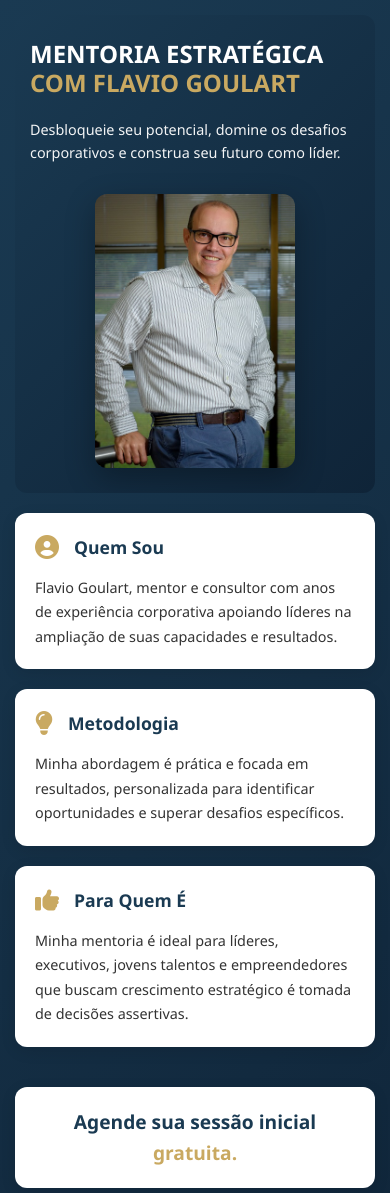
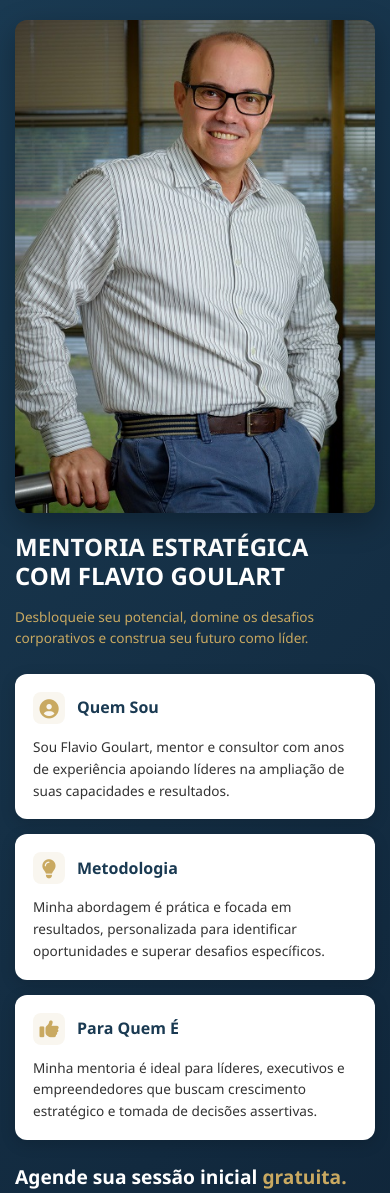
Before and after one commit to FMG-consult/Mentoria, a plain HTML site: page index.html in a window 390 px wide. Shown: the top 1193 px of the page. Drawn offline with Linux system fonts and the light colour scheme.

Commit message:
Add files via upload

```diff
--- a/index.html
+++ b/index.html
@@ -8,32 +8,28 @@
     <link rel="stylesheet" href="https://cdnjs.cloudflare.com/ajax/libs/font-awesome/6.4.0/css/all.min.css">
 </head>
 <body>
-    <div class="container">
-        <!-- Header Section -->
-        <header class="header">
-            <div class="header-content">
-                <div class="header-text">
-                    <h1>MENTORIA ESTRATÉGICA<br><span class="highlight">COM FLAVIO GOULART</span></h1>
+    <div class="page-wrapper">
+        <!-- Background com foto integrada -->
+        <div class="background-section">
+            <div class="content-wrapper">
+                <!-- Coluna Esquerda - Conteúdo -->
+                <div class="left-column">
+                    <!-- Título e Subtítulo -->
+                    <div class="header-section">
+                        <h1>MENTORIA ESTRATÉGICA<br>COM FLAVIO GOULART</h1>
                         <p class="tagline">Desbloqueie seu potencial, domine os desafios corporativos e construa seu futuro como líder.</p>
                     </div>
-                <div class="header-image">
-                    <img src="flavio.jpg" alt="Flavio Goulart - Mentor Estratégico" class="mentor-photo">
-                </div>
-            </div>
-        </header>
 
-        <!-- Main Content Section -->
-        <main class="main-content">
-            <!-- Quem Sou Box -->
+                    <!-- Box Quem Sou -->
                     <div class="info-box">
                         <div class="box-header">
                             <i class="fas fa-user-circle"></i>
                             <h2>Quem Sou</h2>
                         </div>
-                <p>Flavio Goulart, mentor e consultor com anos de experiência corporativa apoiando líderes na ampliação de suas capacidades e resultados.</p>
+                        <p>Sou Flavio Goulart, mentor e consultor com anos de experiência apoiando líderes na ampliação de suas capacidades e resultados.</p>
                     </div>
 
-            <!-- Metodologia Box -->
+                    <!-- Box Metodologia -->
                     <div class="info-box">
                         <div class="box-header">
                             <i class="fas fa-lightbulb"></i>
@@ -42,18 +38,18 @@
                         <p>Minha abordagem é prática e focada em resultados, personalizada para identificar oportunidades e superar desafios específicos.</p>
                     </div>
 
-            <!-- Para Quem É Box -->
+                    <!-- Box Para Quem É -->
                     <div class="info-box">
                         <div class="box-header">
                             <i class="fas fa-thumbs-up"></i>
                             <h2>Para Quem É</h2>
                         </div>
-                <p>Minha mentoria é ideal para líderes, executivos, jovens talentos e empreendedores que buscam crescimento estratégico é tomada de decisões assertivas.</p>
+                        <p>Minha mentoria é ideal para líderes, executivos e empreendedores que buscam crescimento estratégico e tomada de decisões assertivas.</p>
                     </div>
 
-            <!-- CTA Section -->
-            <div class="cta-section">
-                <h3>Agende sua sessão inicial <span class="highlight">gratuita.</span></h3>
+                    <!-- CTA -->
+                    <div class="cta-text">
+                        <h3>Agende sua sessão inicial <span>gratuita.</span></h3>
                     </div>
 
                     <!-- Contact Buttons -->
@@ -71,7 +67,14 @@
                             <span>linkedin.com/in/flaviogoulart</span>
                         </a>
                     </div>
-        </main>
+                </div>
+
+                <!-- Coluna Direita - Foto -->
+                <div class="right-column">
+                    <img src="flavio.jpg" alt="Flavio Goulart - Mentor Estratégico" class="mentor-photo">
+                </div>
+            </div>
+        </div>
     </div>
 
     <script src="script.js"></script>
--- a/styles.css
+++ b/styles.css
@@ -22,84 +22,71 @@
 }
 
 /* ===========================
-   BODY E CONTAINER
+   BODY E ESTRUTURA PRINCIPAL
    =========================== */
 
 body {
     font-family: 'Segoe UI', Tahoma, Geneva, Verdana, sans-serif;
-    background: linear-gradient(135deg, var(--primary-color) 0%, #0f2438 100%);
     color: var(--text-color);
     line-height: 1.6;
+    margin: 0;
+    padding: 0;
+}
+
+.page-wrapper {
+    width: 100%;
     min-height: 100vh;
 }
 
-.container {
+.background-section {
+    background: linear-gradient(135deg, #1a3a52 0%, #0f2438 100%);
+    min-height: 100vh;
+    padding: 40px 20px;
+    display: flex;
+    align-items: center;
+    justify-content: center;
+}
+
+.content-wrapper {
+    display: grid;
+    grid-template-columns: 1fr 1fr;
+    gap: 40px;
     max-width: 1200px;
-    margin: 0 auto;
-    padding: 20px;
+    width: 100%;
+    align-items: flex-start;
+}
+
+/* ===========================
+   COLUNA ESQUERDA
+   =========================== */
+
+.left-column {
+    display: flex;
+    flex-direction: column;
+    gap: 20px;
 }
 
 /* ===========================
    HEADER SECTION
    =========================== */
 
-.header {
-    background: linear-gradient(135deg, var(--primary-color) 0%, #0f2438 100%);
-    padding: 40px 20px;
-    margin-bottom: 30px;
-    border-radius: var(--border-radius);
-    overflow: hidden;
+.header-section {
+    margin-bottom: 10px;
 }
 
-.header-content {
-    display: grid;
-    grid-template-columns: 1fr 1fr;
-    gap: 40px;
-    align-items: center;
-}
-
-.header-text h1 {
-    font-size: 2.5rem;
+.header-section h1 {
+    font-size: 2.2rem;
+    font-weight: 700;
     color: var(--white);
-    margin-bottom: 20px;
-    font-weight: 700;
     line-height: 1.2;
-}
-
-.header-text h1 .highlight {
-    color: var(--secondary-color);
-    display: block;
+    margin-bottom: 15px;
 }
 
 .tagline {
-    font-size: 1.1rem;
-    color: var(--white);
+    font-size: 1rem;
+    color: var(--secondary-color);
     line-height: 1.6;
-    opacity: 0.95;
-}
-
-.header-image {
-    display: flex;
-    justify-content: center;
-    align-items: center;
-}
-
-.mentor-photo {
-    width: 100%;
-    max-width: 350px;
-    border-radius: var(--border-radius);
-    box-shadow: 0 10px 30px rgba(0, 0, 0, 0.3);
-    object-fit: cover;
-}
-
-/* ===========================
-   MAIN CONTENT
-   =========================== */
-
-.main-content {
-    display: grid;
-    grid-template-columns: 1fr;
-    gap: 20px;
+    font-weight: 500;
 }
 
 /* ===========================
@@ -110,59 +97,65 @@ body {
     background: var(--white);
     padding: 25px;
     border-radius: var(--border-radius);
-    box-shadow: 0 4px 15px rgba(0, 0, 0, 0.1);
+    box-shadow: 0 4px 15px rgba(0, 0, 0, 0.15);
     transition: var(--transition);
 }
 
 .info-box:hover {
-    box-shadow: 0 8px 25px rgba(0, 0, 0, 0.15);
+    box-shadow: 0 8px 25px rgba(0, 0, 0, 0.2);
     transform: translateY(-2px);
 }
 
 .box-header {
     display: flex;
     align-items: center;
-    gap: 15px;
-    margin-bottom: 15px;
+    gap: 12px;
+    margin-bottom: 12px;
 }
 
 .box-header i {
-    font-size: 1.8rem;
+    font-size: 1.5rem;
     color: var(--secondary-color);
+    width: 40px;
+    height: 40px;
+    display: flex;
+    align-items: center;
+    justify-content: center;
+    background: rgba(201, 169, 97, 0.1);
+    border-radius: 8px;
 }
 
 .box-header h2 {
-    font-size: 1.3rem;
+    font-size: 1.2rem;
     color: var(--primary-color);
     font-weight: 600;
+    margin: 0;
 }
 
 .info-box p {
     color: var(--text-color);
     font-size: 0.95rem;
-    line-height: 1.7;
+    line-height: 1.6;
+    margin: 0;
 }
 
 /* ===========================
    CTA SECTION
    =========================== */
 
-.cta-section {
-    background: var(--white);
-    padding: 30px;
-    border-radius: var(--border-radius);
-    text-align: center;
-    margin: 20px 0;
-    box-shadow: 0 4px 15px rgba(0, 0, 0, 0.1);
+.cta-text {
+    margin-top: 10px;
+    margin-bottom: 10px;
 }
 
-.cta-section h3 {
-    font-size: 1.8rem;
-    color: var(--primary-color);
+.cta-text h3 {
+    font-size: 1.6rem;
+    color: var(--white);
     font-weight: 600;
+    line-height: 1.3;
 }
 
-.cta-section .highlight {
+.cta-text span {
     color: var(--secondary-color);
 }
 
@@ -171,18 +164,18 @@ body {
    =========================== */
 
 .contact-buttons {
-    display: grid;
-    grid-template-columns: repeat(auto-fit, minmax(250px, 1fr));
-    gap: 15px;
-    margin-top: 30px;
+    display: flex;
+    flex-direction: column;
+    gap: 12px;
+    margin-top: 15px;
 }
 
 .btn {
     display: flex;
     align-items: center;
-    justify-content: center;
+    justify-content: flex-start;
     gap: 12px;
-    padding: 18px 25px;
+    padding: 16px 20px;
     border-radius: var(--border-radius);
     text-decoration: none;
     font-weight: 600;
@@ -191,100 +184,102 @@ body {
     border: none;
     cursor: pointer;
     color: var(--white);
-    box-shadow: 0 4px 15px rgba(0, 0, 0, 0.2);
+    box-shadow: 0 4px 12px rgba(0, 0, 0, 0.2);
 }
 
 .btn i {
-    font-size: 1.3rem;
+    font-size: 1.2rem;
 }
 
 .btn-whatsapp {
-    background: linear-gradient(135deg, var(--whatsapp-color) 0%, #1f9d4f 100%);
+    background: linear-gradient(135deg, #25d366 0%, #1f9d4f 100%);
 }
 
 .btn-whatsapp:hover {
-    transform: translateY(-3px);
-    box-shadow: 0 6px 20px rgba(37, 211, 102, 0.4);
+    transform: translateY(-2px);
+    box-shadow: 0 6px 18px rgba(37, 211, 102, 0.4);
 }
 
 .btn-email {
-    background: linear-gradient(135deg, var(--email-color) 0%, #b8935c 100%);
+    background: linear-gradient(135deg, #d4a574 0%, #b8935c 100%);
 }
 
 .btn-email:hover {
-    transform: translateY(-3px);
-    box-shadow: 0 6px 20px rgba(212, 165, 116, 0.4);
+    transform: translateY(-2px);
+    box-shadow: 0 6px 18px rgba(212, 165, 116, 0.4);
 }
 
 .btn-linkedin {
-    background: linear-gradient(135deg, var(--linkedin-color) 0%, #005a87 100%);
+    background: linear-gradient(135deg, #0077b5 0%, #005a87 100%);
 }
 
 .btn-linkedin:hover {
-    transform: translateY(-3px);
-    box-shadow: 0 6px 20px rgba(0, 119, 181, 0.4);
+    transform: translateY(-2px);
+    box-shadow: 0 6px 18px rgba(0, 119, 181, 0.4);
+}
+
+/* ===========================
+   COLUNA DIREITA - FOTO
+   =========================== */
+
+.right-column {
+    display: flex;
+    align-items: flex-start;
+    justify-content: center;
+}
+
+.mentor-photo {
+    width: 100%;
+    max-width: 350px;
+    height: auto;
+    border-radius: var(--border-radius);
+    box-shadow: 0 10px 30px rgba(0, 0, 0, 0.3);
+    object-fit: cover;
 }
 
 /* ===========================
    RESPONSIVIDADE
    =========================== */
 
-@media (max-width: 768px) {
-    .header-content {
+@media (max-width: 1024px) {
+    .content-wrapper {
         grid-template-columns: 1fr;
         gap: 30px;
     }
 
-    .header-text h1 {
+    .right-column {
+        order: -1;
+        justify-content: flex-start;
+    }
+
+    .mentor-photo {
+        max-width: 300px;
+    }
+
+    .header-section h1 {
+        font-size: 2rem;
+    }
+
+    .tagline {
+        font-size: 0.95rem;
+    }
+}
+
+@media (max-width: 768px) {
+    .background-section {
+        padding: 30px 15px;
+    }
+
+    .content-wrapper {
+        gap: 25px;
+    }
+
+    .header-section h1 {
         font-size: 1.8rem;
     }
 
     .tagline {
-        font-size: 1rem;
-    }
-
-    .mentor-photo {
-        max-width: 280px;
-    }
-
-    .contact-buttons {
-        grid-template-columns: 1fr;
-    }
-
-    .btn {
-        padding: 15px 20px;
         font-size: 0.9rem;
-    }
-
-    .cta-section h3 {
-        font-size: 1.4rem;
-    }
-}
-
-@media (max-width: 480px) {
-    .container {
-        padding: 15px;
-    }
-
-    .header {
-        padding: 25px 15px;
-        margin-bottom: 20px;
-    }
-
-    .header-text h1 {
-        font-size: 1.5rem;
-    }
-
-    .header-text h1 .highlight {
-        font-size: 1.5rem;
-    }
-
-    .tagline {
-        font-size: 0.9rem;
-    }
-
-    .mentor-photo {
-        max-width: 200px;
     }
 
     .info-box {
@@ -292,7 +287,9 @@ body {
     }
 
     .box-header i {
-        font-size: 1.5rem;
+        font-size: 1.3rem;
+        width: 35px;
+        height: 35px;
     }
 
     .box-header h2 {
@@ -303,30 +300,76 @@ body {
         font-size: 0.9rem;
     }
 
-    .cta-section {
-        padding: 20px;
+    .cta-text h3 {
+        font-size: 1.4rem;
     }
 
-    .cta-section h3 {
+    .btn {
+        padding: 14px 18px;
+        font-size: 0.9rem;
+    }
+
+    .mentor-photo {
+        max-width: 280px;
+    }
+}
+
+@media (max-width: 480px) {
+    .background-section {
+        padding: 20px 15px;
+        min-height: auto;
+    }
+
+    .content-wrapper {
+        grid-template-columns: 1fr;
+        gap: 20px;
+    }
+
+    .header-section h1 {
+        font-size: 1.5rem;
+    }
+
+    .tagline {
+        font-size: 0.85rem;
+    }
+
+    .info-box {
+        padding: 18px;
+    }
+
+    .box-header i {
+        font-size: 1.2rem;
+        width: 32px;
+        height: 32px;
+    }
+
+    .box-header h2 {
+        font-size: 1rem;
+    }
+
+    .info-box p {
+        font-size: 0.85rem;
+    }
+
+    .cta-text h3 {
         font-size: 1.2rem;
     }
 
     .btn {
-        padding: 12px 15px;
+        padding: 12px 16px;
         font-size: 0.85rem;
-        gap: 8px;
     }
 
-    .btn i {
-        font-size: 1.1rem;
+    .mentor-photo {
+        max-width: 100%;
     }
 
-    .btn span {
-        display: none;
+    .left-column {
+        gap: 15px;
     }
 
-    .btn::before {
-        content: attr(data-label);
+    .contact-buttons {
+        gap: 10px;
     }
 }
 
@@ -345,7 +388,7 @@ body {
     }
 }
 
-.header {
+.header-section {
     animation: fadeInUp 0.6s ease-out;
 }
 
@@ -354,22 +397,26 @@ body {
     animation-fill-mode: both;
 }
 
-.info-box:nth-child(1) {
+.info-box:nth-of-type(1) {
     animation-delay: 0.1s;
 }
 
-.info-box:nth-child(2) {
+.info-box:nth-of-type(2) {
     animation-delay: 0.2s;
 }
 
-.info-box:nth-child(3) {
+.info-box:nth-of-type(3) {
     animation-delay: 0.3s;
 }
 
-.cta-section {
+.cta-text {
     animation: fadeInUp 0.6s ease-out 0.4s both;
 }
 
 .contact-buttons {
     animation: fadeInUp 0.6s ease-out 0.5s both;
 }
+
+.mentor-photo {
+    animation: fadeInUp 0.6s ease-out 0.2s both;
+}
```
Lines whose indentation alone changed are shown as unchanged.
